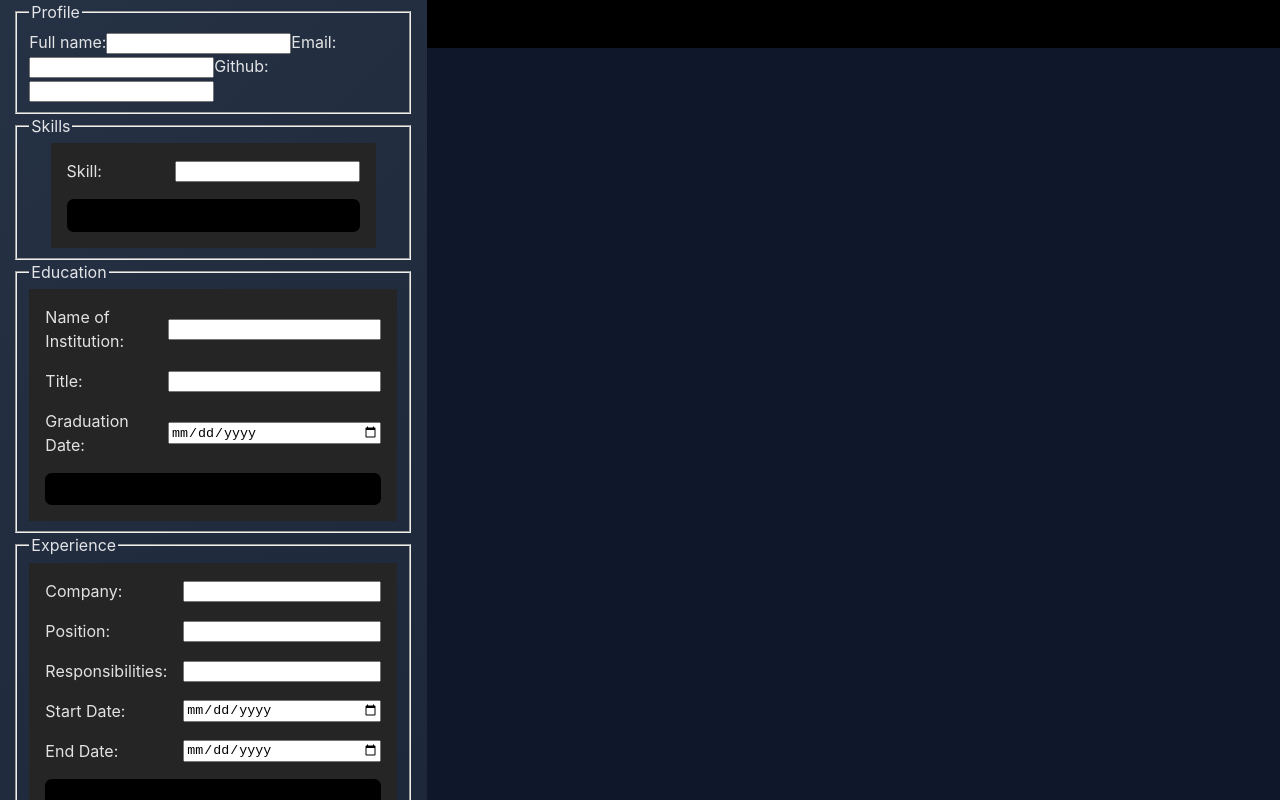
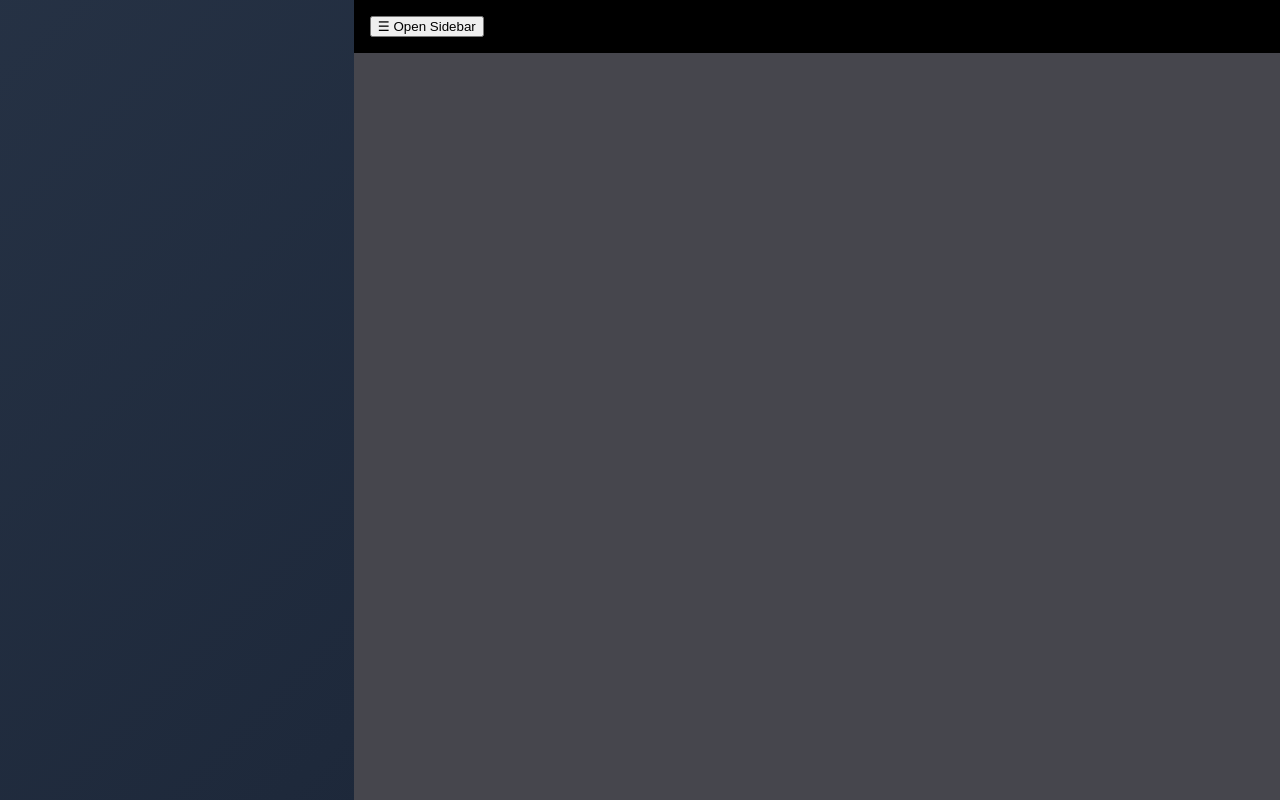
Before and after one commit to eeeeaa/cv-application-creator, a React (Vite) app: page / in a window 1280 px wide. Built offline with nearby package versions, Linux system fonts and the light colour scheme.

Commit message:
refactor layout styling and add profile card UI

```diff
--- a/src/components/App.jsx
+++ b/src/components/App.jsx
@@ -7,19 +7,30 @@ function App() {
   const [fullName, setFullName] = useState(null);
   const [email, setEmail] = useState(null);
   const [github, setGithub] = useState(null);
+  const [aboutMe, setAboutMe] = useState(null);
   const [skills, setSkills] = useState([]);
   const [educations, setEducations] = useState([]);
   const [experiences, setExperiences] = useState([]);
+
+  const [showSidebar, setShowSidebar] = useState(false);
+
+  const toggleSidebar = () => {
+    setShowSidebar(!showSidebar);
+  };
+
   return (
     <>
       <div className="container">
         <Sidebar
+          showSidebar={showSidebar}
           fullName={fullName}
           setFullName={setFullName}
           email={email}
           setEmail={setEmail}
           github={github}
           setGithub={setGithub}
+          aboutMe={aboutMe}
+          setAboutMe={setAboutMe}
           skills={skills}
           setSkills={setSkills}
           educations={educations}
@@ -32,10 +43,12 @@ function App() {
             fullName: fullName,
             email: email,
             github: github,
+            aboutMe: aboutMe,
             skills: skills,
             educations: educations,
             experiences: experiences,
           }}
+          toggleSidebar={toggleSidebar}
         />
       </div>
     </>
--- a/src/components/cards/experienceCard.jsx
+++ b/src/components/cards/experienceCard.jsx
@@ -74,7 +74,11 @@ export default function ExperienceCard({ experiences, setExperiences }) {
   };
 
   return (
-    <form action="#" onSubmit={handleSubmit}>
+    <form
+      action="#"
+      onSubmit={handleSubmit}
+      className="experience card-container"
+    >
       <fieldset>
         <legend>Experience</legend>
         <div className="card-content">
--- /dev/null
+++ b/src/components/cards/profileCard.jsx
@@ -0,0 +1,36 @@
+/* eslint-disable react/prop-types */
+import "../../styles/cards.css";
+
+export default function ProfileCard({
+  fullName,
+  setFullName,
+  email,
+  setEmail,
+  github,
+  setGithub,
+  aboutMe,
+  setAboutMe,
+}) {
+  return (
+    <form action="" method="post" className="profile card-container">
+      <fieldset>
+        <legend>Profile</legend>
+        <div className="card-header">
+          <label htmlFor="full-name">Full name:</label>
+          <input type="text" name="full-name" id="full-name" />
+          <label htmlFor="email">Email:</label>
+          <input type="email" name="email" id="email" />
+          <label htmlFor="github">Github:</label>
+          <input type="text" name="github" id="github" />
+          <label htmlFor="about-me-text-area">About me:</label>
+          <textarea
+            id="about-me-text-area"
+            placeholder="tell me about yourself"
+            cols={30}
+            rows={20}
+          ></textarea>
+        </div>
+      </fieldset>
+    </form>
+  );
+}
--- a/src/components/cvApplication.jsx
+++ b/src/components/cvApplication.jsx
@@ -1,8 +1,20 @@
 /* eslint-disable react/prop-types */
 import "../styles/cvApplication.css";
-export default function CVApplication({ cvData = null }) {
+
+function Navbar({ toggleSidebar }) {
+  return (
+    <div className="content-nav-bar">
+      <button className="openbtn" onClick={toggleSidebar}>
+        ☰ Open Sidebar
+      </button>
+    </div>
+  );
+}
+
+export default function CVApplication({ cvData = null, toggleSidebar }) {
   return (
     <div className="cv-container">
+      <Navbar toggleSidebar={toggleSidebar} />
       <div className="cv-content">
         <div>{cvData.fullName}</div>
         <div>{cvData.email}</div>
@@ -21,7 +33,7 @@ export default function CVApplication({ cvData = null }) {
             );
           })}
         </ul>
-        <div>
+        <ul>
           {cvData.experiences.map((experience) => {
             return (
               <li key={experience.key}>
@@ -29,7 +41,7 @@ export default function CVApplication({ cvData = null }) {
               </li>
             );
           })}
-        </div>
+        </ul>
       </div>
     </div>
   );
--- a/src/components/sidebar.jsx
+++ b/src/components/sidebar.jsx
@@ -3,37 +3,18 @@ import "../styles/sidebar.css";
 import SkillCard from "./cards/skillCard";
 import EducationCard from "./cards/educationCard";
 import ExperienceCard from "./cards/experienceCard";
+import ProfileCard from "./cards/profileCard";
 
-function ProfileCard({
+export default function Sidebar({
+  showSidebar,
   fullName,
   setFullName,
   email,
   setEmail,
   github,
   setGithub,
-}) {
-  return (
-    <form action="" method="post">
-      <fieldset>
-        <legend>Profile</legend>
-        <label htmlFor="full-name">Full name:</label>
-        <input type="text" name="full-name" id="full-name" />
-        <label htmlFor="email">Email:</label>
-        <input type="email" name="email" id="email" />
-        <label htmlFor="github">Github:</label>
-        <input type="text" name="github" id="github" />
-      </fieldset>
-    </form>
-  );
-}
-
-export default function Sidebar({
-  fullName,
-  setFullName,
-  email,
-  setEmail,
-  github,
-  setGithub,
+  aboutMe,
+  setAboutMe,
   skills,
   setSkills,
   educations,
@@ -42,7 +23,12 @@ export default function Sidebar({
   setExperiences,
 }) {
   return (
-    <div className="side-bar-nav">
+    <div
+      className={`side-bar-nav ${
+        showSidebar ? "side-bar-open" : "side-bar-close"
+      }`}
+    >
+      <div className="side-bar-content">
         <ProfileCard
           fullName={fullName}
           setFullName={setFullName}
@@ -50,6 +36,8 @@ export default function Sidebar({
           setEmail={setEmail}
           github={github}
           setGithub={setGithub}
+          aboutMe={aboutMe}
+          setAboutMe={setAboutMe}
         />
         <SkillCard skills={skills} setSkills={setSkills} />
         <EducationCard educations={educations} setEducations={setEducations} />
@@ -58,5 +46,6 @@ export default function Sidebar({
           setExperiences={setExperiences}
         />
       </div>
+    </div>
   );
 }
--- a/src/styles/App.css
+++ b/src/styles/App.css
@@ -20,6 +20,7 @@ body {
   );
   -webkit-animation: AnimateBG 40s ease infinite;
   animation: AnimateBG 40s ease infinite;
+  background-attachment: fixed;
 }
 
 @-webkit-keyframes AnimateBG {
@@ -47,15 +48,7 @@ body {
 }
 
 .container {
-  display: grid;
-  grid-template-columns: 1fr 2fr;
-  align-items: center;
-  justify-items: center;
+  height: 100vh;
+  display: flex;
+  justify-content: space-between;
 }
-
-@media (max-width: 768px) {
-  .container {
-    grid-template-columns: 1fr;
-    grid-template-rows: 1fr 2fr;
-  }
-}
--- a/src/styles/cards.css
+++ b/src/styles/cards.css
@@ -4,6 +4,17 @@
   padding: 0.5em 1em;
   border-radius: 0.5em;
   border-color: transparent;
+}
+
+#about-me-text-area {
+  resize: none;
+}
+
+.card-container {
+  fieldset {
+    border: 1px solid grey;
+    border-radius: 1em;
+  }
 }
 
 .card-content {
@@ -15,12 +26,10 @@
 }
 
 .card-header {
-  padding: 1em;
   display: grid;
   grid-template-columns: 1fr 2fr;
   gap: 1em;
   align-items: center;
-  background-color: rgb(37, 37, 37);
 
   .submit-button {
     width: 100%;
--- a/src/styles/cvApplication.css
+++ b/src/styles/cvApplication.css
@@ -1,14 +1,34 @@
+.content-nav-bar {
+  display: flex;
+  background-color: black;
+  padding: 1em;
+  align-items: center;
+  justify-content: space-between;
+}
+
 .cv-container {
   width: 100%;
+  margin-left: auto;
+  margin-right: auto;
+  max-width: 1000px;
+  background-color: #46464d;
 
-  min-height: 100vh;
-  background-color: #0f172a;
+  ul {
+    text-emphasis: none;
+    display: flex;
+    flex-direction: column;
+    align-items: center;
+    padding: 0;
+    margin: 0;
+  }
+  li {
+    list-style: none;
+  }
 }
 
 .cv-content {
+  display: flex;
+  flex-direction: column;
+  align-items: center;
   padding: 1em;
-  margin-left: auto;
-  margin-right: auto;
-  max-width: 1000px;
-  background-color: black;
 }
--- a/src/styles/sidebar.css
+++ b/src/styles/sidebar.css
@@ -1,16 +1,25 @@
 .side-bar-nav {
-  width: 400px;
-  height: 100vh;
+  height: 100%;
+  background-color: #111;
   overflow: auto;
-  position: -webkit-sticky;
-  position: sticky;
-  top: 0;
+  transition: transform 0.5s ease, opacity 0.5s ease;
+}
+
+.side-bar-open {
+  transform: translateX(0);
+  opacity: 1;
+}
+
+.side-bar-close {
+  transform: translateX(-50%);
+  opacity: 0;
+}
+
+.side-bar-content {
+  display: flex;
+  flex-direction: column;
+  gap: 1em;
 }
 
 @media (max-width: 768px) {
-  .side-bar-nav {
-    position: relative;
-    height: 100%;
-    width: 80%;
-  }
 }
```
Lines whose indentation alone changed are shown as unchanged.
